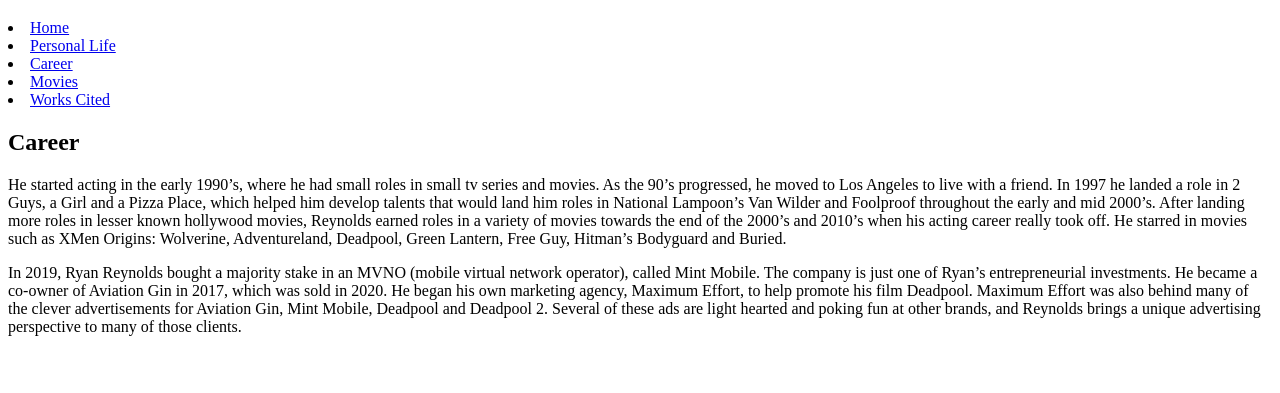
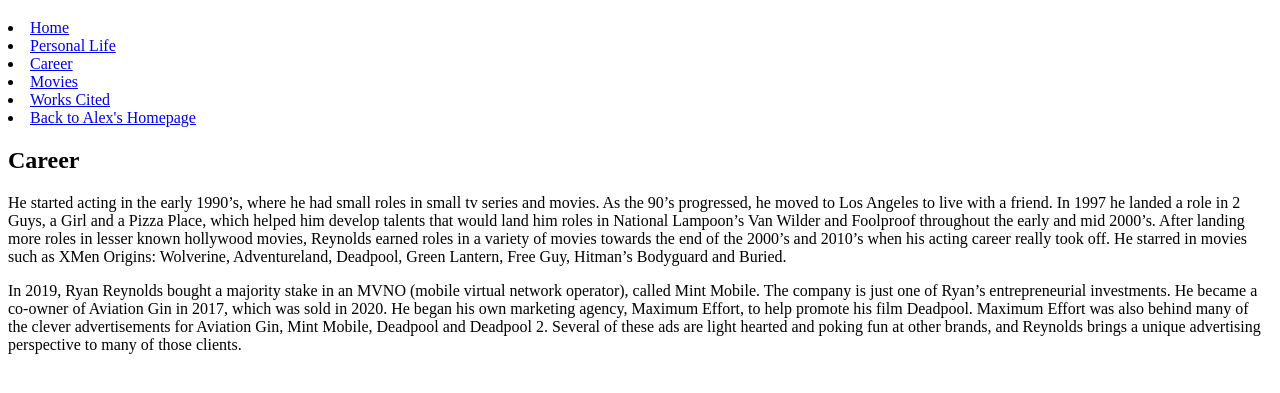
Before and after one commit to Amurph2003/Web-Mobile-I-140, a plain HTML site: page project2/career.html in a window 1280 px wide. Shown: the part 61-454 px from the top of the page. Drawn offline with Linux system fonts and the light colour scheme.

Commit message:
Small changes

```diff
--- a/project2/career.html
+++ b/project2/career.html
@@ -17,6 +17,7 @@
         <li><a href="career.html">Career</a></li>
         <li><a href="movies.html">Movies</a></li>
         <li><a href="sources.html">Works Cited</a></li>
+        <li><a href="/index.html">Back to Alex's Homepage</a></li>
     </div>
 
 
```
Also changed, not shown: project2/index.html (+1 -0 lines), project2/movies.html (+1 -0 lines), project2/personal.html (+1 -0 lines), project2/sources.html (+1 -0 lines).
